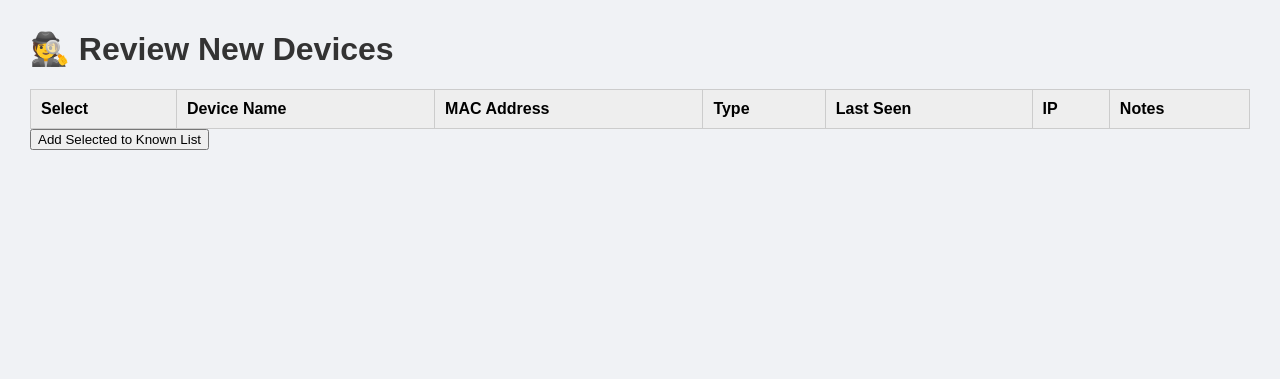
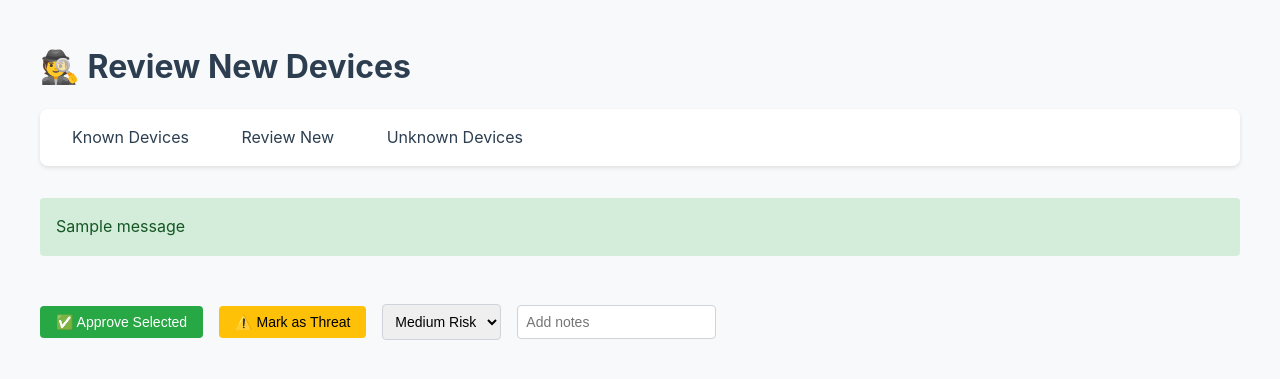
Before and after one commit to extremealexv/Netureon, a Flask app: page /review in a window 1280 px wide. Shown: the top 379 px of the page. Run offline with Flask 3, Linux system fonts and the light colour scheme; one stand-in notice (Sample message) is shown; a database or web service that is not in the repository returns one stand-in record (values such as "Sample title"); lists and menus that the app fills with data are empty; some libraries are stand-ins or nearby versions.

Commit message:
fixed bugs

```diff
--- a/webui/app.py
+++ b/webui/app.py
@@ -149,9 +149,8 @@ def review_page():
 
     # Get new devices
     cur.execute("""
-        SELECT device_name, mac_address, device_type, last_seen, last_ip, notes
+        SELECT device_name, mac_address, device_type, last_seen, last_ip, notes, reviewed
         FROM new_devices
-        WHERE reviewed = FALSE
         ORDER BY last_seen DESC
     """)
     new_devices = cur.fetchall()
@@ -241,9 +240,8 @@ def unknown_devices():
                 FROM discovery_log
                 WHERE mac_address = ud.mac_address
             ) as detection_count,
-            COALESCE(dp.hostname, 'Unknown') as hostname
+            'Unknown' as hostname
         FROM unknown_devices ud
-        LEFT JOIN device_profiles dp ON ud.mac_address = dp.mac_address
         ORDER BY
             CASE ud.threat_level
                 WHEN 'high' THEN 1
--- a/webui/templates/review.html
+++ b/webui/templates/review.html
@@ -2,38 +2,186 @@
 <html lang="en">
 <head>
     <meta charset="UTF-8">
-    <title>Review New Devices</title>
-    <link rel="stylesheet" href="/static/style.css">
+    <title>NetGuard - Review Devices</title>
+    <style>
+        body {
+            font-family: -apple-system, BlinkMacSystemFont, "Segoe UI", Roboto, "Helvetica Neue", Arial, sans-serif;
+            line-height: 1.6;
+            margin: 0;
+            padding: 20px;
+            background-color: #f8f9fa;
+        }
+
+        .container {
+            max-width: 1200px;
+            margin: 0 auto;
+        }
+
+        h1 {
+            color: #2c3e50;
+            margin-bottom: 1rem;
+        }
+
+        nav {
+            background-color: #fff;
+            padding: 1rem;
+            border-radius: 8px;
+            margin-bottom: 2rem;
+            box-shadow: 0 2px 4px rgba(0,0,0,0.1);
+        }
+
+        nav a {
+            text-decoration: none;
+            color: #2c3e50;
+            padding: 0.5rem 1rem;
+            margin-right: 1rem;
+            border-radius: 4px;
+            transition: background-color 0.3s;
+        }
+
+        nav a:hover {
+            background-color: #e9ecef;
+        }
+
+        .device-grid {
+            display: grid;
+            grid-template-columns: repeat(auto-fill, minmax(300px, 1fr));
+            gap: 1rem;
+            margin-bottom: 2rem;
+        }
+
+        .device-card {
+            background: white;
+            border-radius: 8px;
+            padding: 1rem;
+            box-shadow: 0 2px 4px rgba(0,0,0,0.1);
+            display: flex;
+            align-items: flex-start;
+        }
+
+        .device-info {
+            margin-left: 1rem;
+            flex-grow: 1;
+        }
+
+        .device-info h3 {
+            margin: 0 0 0.5rem 0;
+            color: #2c3e50;
+        }
+
+        .device-info p {
+            margin: 0.25rem 0;
+            color: #6c757d;
+        }
+
+        .action-buttons {
+            display: flex;
+            gap: 1rem;
+            align-items: center;
+            margin-top: 2rem;
+            flex-wrap: wrap;
+        }
+
+        .btn {
+            padding: 0.5rem 1rem;
+            border: none;
+            border-radius: 4px;
+            cursor: pointer;
+            font-size: 0.875rem;
+            transition: opacity 0.3s;
+        }
+
+        .btn:hover {
+            opacity: 0.9;
+        }
+
+        .btn-success {
+            background-color: #28a745;
+            color: white;
+        }
+
+        .btn-warning {
+            background-color: #ffc107;
+            color: black;
+        }
+
+        .form-select, .form-control {
+            padding: 0.5rem;
+            border: 1px solid #ced4da;
+            border-radius: 4px;
+            font-size: 0.875rem;
+            max-width: 200px;
+        }
+
+        .alert {
+            padding: 1rem;
+            border-radius: 4px;
+            margin-bottom: 1rem;
+        }
+
+        .alert-warning {
+            background-color: #fff3cd;
+            color: #856404;
+        }
+
+        .alert-success {
+            background-color: #d4edda;
+            color: #155724;
+        }
+    </style>
 </head>
 <body>
-    <h1>🕵️ Review New Devices</h1>
-    <form method="POST" action="/add_known">
-        <table>
-            <tr>
-                <th>Select</th>
-                <th>Device Name</th>
-                <th>MAC Address</th>
-                <th>Type</th>
-                <th>Last Seen</th>
-                <th>IP</th>
-                <th>Notes</th>
-            </tr>
-            {% for device in new_devices %}
-            <tr>
-                <td><input type="checkbox" name="selected" value="{{ device[1] }}"></td>
-                <td>{{ device[0] }}</td>
-                <td>{{ device[1] }}</td>
-                <td>{{ device[2] }}</td>
-                <td>{{ device[3] }}</td>
-                <td>{{ device[4] }}</td>
-                <td>{{ device[5] }}</td>
-            </tr>
-            {% endfor %}
-        </table>
-        <button type="submit">Add Selected to Known List</button>
-    </form>
-    <script>
-        // This is a placeholder for any future JavaScript code.
-    </script>
+    <div class="container">
+        <h1>🕵️ Review New Devices</h1>
+
+        <nav>
+            <a href="{{ url_for('main_page') }}">Known Devices</a>
+            <a href="{{ url_for('review_page') }}">Review New</a>
+            <a href="{{ url_for('unknown_devices') }}">Unknown Devices</a>
+        </nav>
+
+        {% with messages = get_flashed_messages(with_categories=true) %}
+            {% if messages %}
+                {% for category, message in messages %}
+                    <div class="alert alert-{{ category }}">{{ message }}</div>
+                {% endfor %}
+            {% endif %}
+        {% endwith %}
+
+        <form method="post" action="{{ url_for('review_page') }}">
+            <div class="device-grid">
+                {% for device in devices %}
+                    {% if not device[6] %}  {# if not reviewed #}
+                    <div class="device-card">
+                        <input type="checkbox" name="selected_devices" value="{{ device[1] }}">
+                        <div class="device-info">
+                            <h3>{{ device[0] or 'Unnamed Device' }}</h3>
+                            <p><strong>MAC:</strong> {{ device[1] }}</p>
+                            <p><strong>Type:</strong> {{ device[2]|default('Unknown', true) }}</p>
+                            <p><strong>Last Seen:</strong> {{ device[3]|default('Never', true) }}</p>
+                            <p><strong>IP:</strong> {{ device[4] }}</p>
+                            <p><strong>Notes:</strong> {{ device[5]|default('No notes', true) }}</p>
+                        </div>
+                    </div>
+                    {% endif %}
+                {% endfor %}
+            </div>
+
+            <div class="action-buttons">
+                <button type="submit" name="action" value="approve" class="btn btn-success">
+                    ✅ Approve Selected
+                </button>
+                <button type="submit" name="action" value="block" class="btn btn-warning">
+                    ⚠️ Mark as Threat
+                </button>
+                <select name="threat_level" class="form-select">
+                    <option value="low">Low Risk</option>
+                    <option value="medium" selected>Medium Risk</option>
+                    <option value="high">High Risk</option>
+                </select>
+                <input type="text" name="notes" placeholder="Add notes" class="form-control">
+            </div>
+        </form>
+    </div>
 </body>
 </html>
```
Also changed, not shown: webui/templates/main.html (+5 -5 lines).
